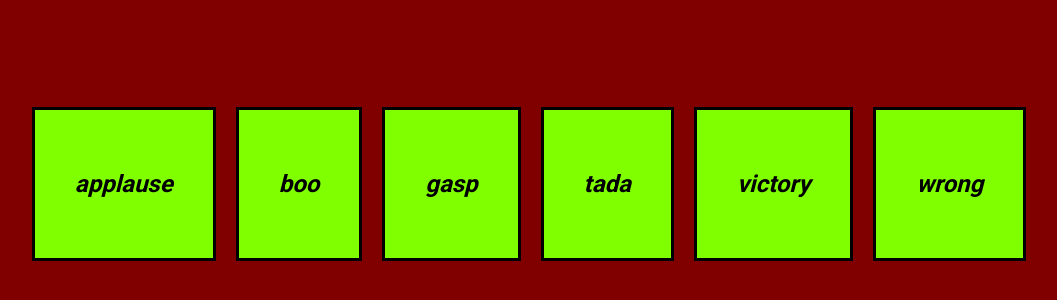
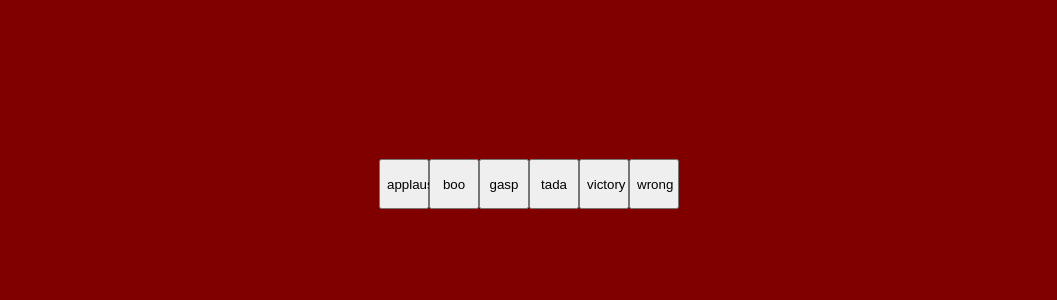
Before and after one commit to mikeybow/Sound-Board, a plain HTML site: page index.html in a window 1280 px wide. Shown: the part 216-516 px from the top of the page, without its empty margins (111-1168 px from the left). Drawn offline with Linux system fonts and the light colour scheme.

Commit message:
finished besides css

```diff
--- a/app.js
+++ b/app.js
@@ -1,39 +1,25 @@
-const soundsElement = document.querySelector('#sounds');
+const songList = ["applause", "boo", "gasp", "tada", "victory", "wrong"]
 
-(async () => {
-    const sounds = await getSounds();
-    addSoundsToPage(sounds);
-})();
+const stopSongs = () => {
+    songList.forEach((sound) => {
+        const song = document.querySelector(`#${sound}`);
+
+        song.pause();
+        song.currentTime = 0;
+    });
+};
 
 
-async function getSounds () {
-    const response = await fetch ('./sounds.json');
-    const json = await response.json();
-    return json;
-}
+songList.forEach((sound) => {
+    const btn = document.createElement("button");
+    btn.classList.add("btn");
+    btn.innerText = sound;
 
-function addSoundsToPage (sounds) {
-    sounds.forEach(sound => {
-        const soundDiv = document.createElement('div');
-        soundDiv.className = 'sound';
-        const soundTitle = document.createElement('h2');
-        soundTitle.textContent = sound.title;
-        soundDiv.appendChild(soundTitle);
+    btn.addEventListener("click", () => {
+        stopSongs();
 
-        const player = document.createElement('audio');
-        player.setAttribute('src', `sounds/${sound.src}`);
-        soundDiv.appendChild(player);
+        document.querySelector(`#${sound}`).play();
+    });
 
-        soundDiv.addEventListener('mousedown', () => {
-            soundDiv.style.background = 'blue';
-            player.currentTime = 0;
-            player.play();
-        });
-
-        soundDiv.addEventListener('mouseup', () => {
-            soundDiv.style.background = '';
-        });
-
-        soundsElement.appendChild(soundDiv);
-    });
-}
+    document.querySelector("#buttons").append(btn);
+});
--- a/index.html
+++ b/index.html
@@ -8,8 +8,6 @@
    <title>Sound Board</title>
 </head>
 <body>
-    <main>
-        <section id="sounds">
    <audio id="applause" src="sounds/applause.mp3"></audio>
    <audio id="boo" src="sounds/boo.mp3"></audio>
    <audio id="gasp" src="sounds/gasp.mp3"></audio>
@@ -18,8 +16,6 @@
    <audio id="wrong" src="sounds/wrong.mp3"></audio>
 
    <div id="buttons"></div>
-</section>
-</main>
    <script src="app.js"></script>
 </body>
 </html>
--- a/sounds.json
+++ /dev/null
@@ -1,24 +0,0 @@
-[{
-    "title": "applause",
-    "src": "applause.mp3"
-},
-{
-    "title": "boo",
-    "src": "boo.mp3"
-},
-{
-    "title": "gasp",
-    "src": "gasp.mp3"
-},
-{
-    "title": "tada",
-    "src": "tada.mp3"
-},
-{
-    "title": "victory",
-    "src": "victory.mp3"
-},
-{
-    "title": "wrong",
-    "src": "wrong.mp3"
-}]
--- a/style.css
+++ b/style.css
@@ -16,12 +16,8 @@ body {
     margin: 0;
 }
 
-.sound {
-    display: inline-block;
-    padding: 40px;
-    border: solid black;
-    margin: 10px;
-    cursor: pointer;
-    font-style: italic;
-    background-color: chartreuse;
+
+.btn {
+    width: 50px;
+    height: 50px;
 }
```
